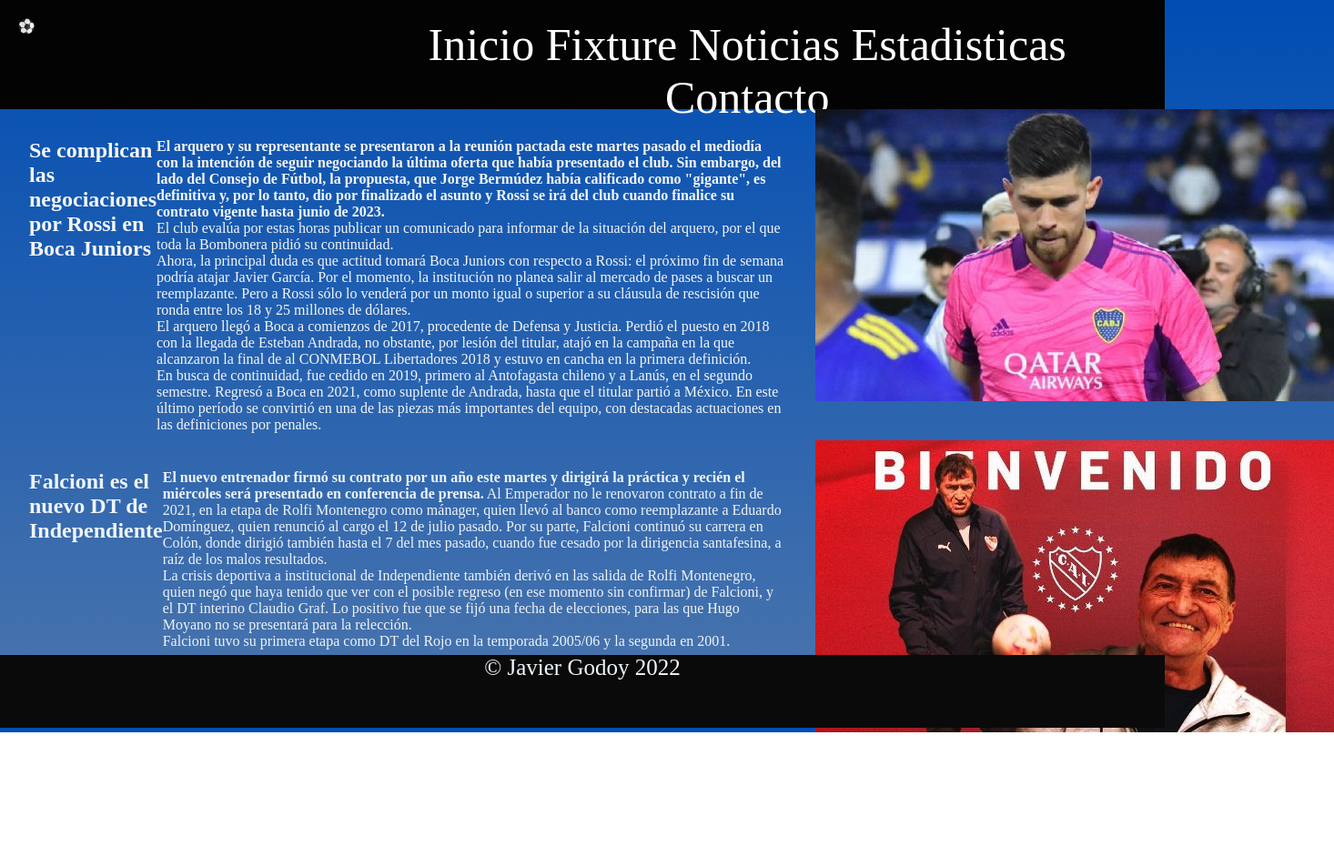
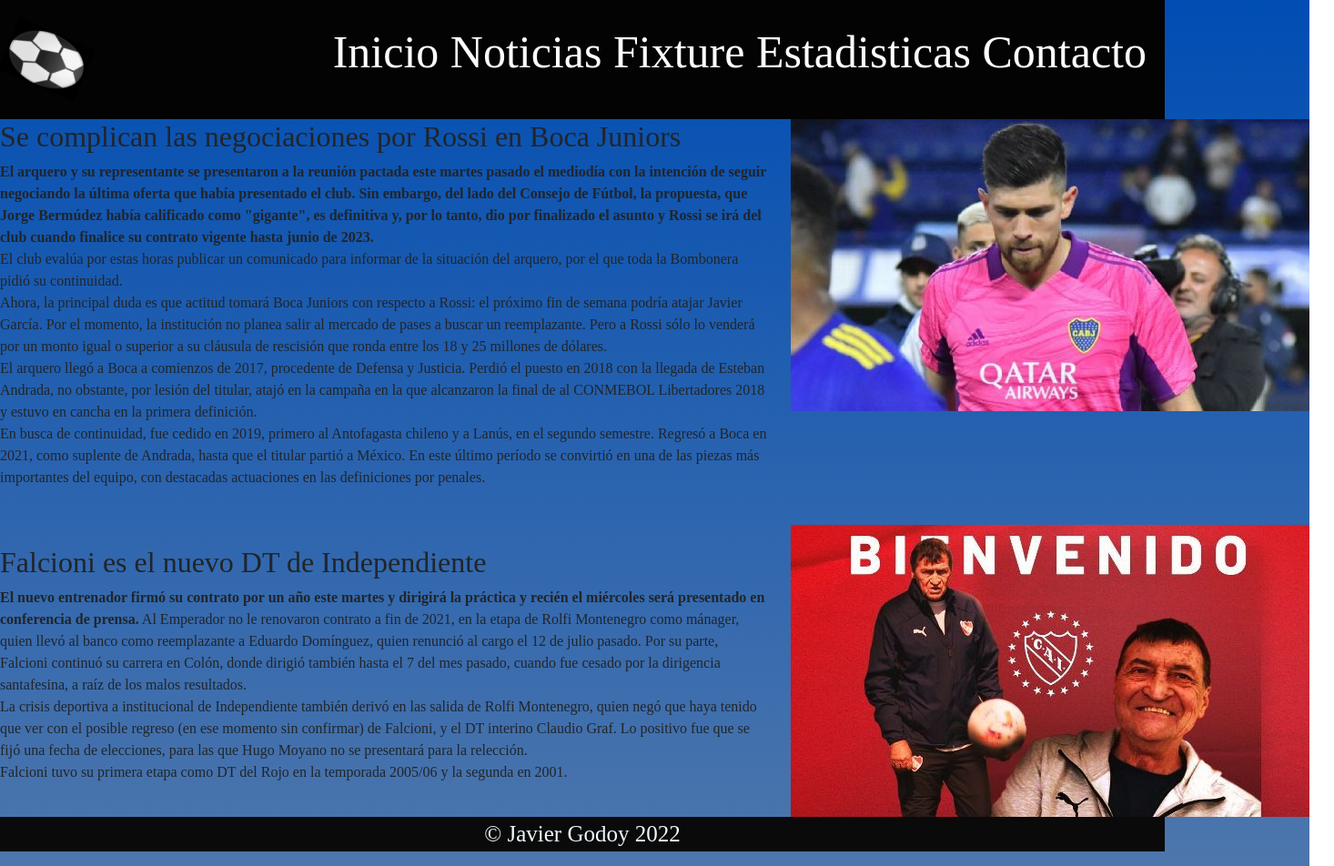
Before and after one commit to JaviGodoy10/argenfutbol, a plain HTML site: page pages/noticias.html in a window 1280 px wide. Shown: the whole page at 91% size, 1466 px wide, since content can reach past the window. Before the commit the page ends 805 px from the top, so only its background shows below. Drawn offline with nearby package versions, Linux system fonts and the light colour scheme; a web font is replaced by a local one.

Commit message:
aplico bootrap

```diff
--- a/css/estilo.css
+++ b/css/estilo.css
@@ -1,7 +1,7 @@
 @import url('https://fonts.googleapis.com/css2?family=Cormorant+SC:wght@300&family=Source+Sans+Pro&display=swap');
 
 
-*{
+* {
     margin: 0;
     padding: 0;
     box-sizing: border-box;
@@ -13,13 +13,15 @@
 body {
     font-family: 'Cormorant SC', serif;
     /* background-color: #004db3; */
-    background-image: linear-gradient(#004db3, #4d76ac );
+    background-image: linear-gradient(#004db3, #4d76ac);
 }
+
 .header {
     background-color: rgb(3, 3, 3);
     padding: 20;
     display: flex;
 }
+
 .logo {
     width: 5%;
     display: inline-block;
@@ -30,7 +32,7 @@
 
 }
 
-@keyframes pelota{
+@keyframes pelota {
 
     0% {
         transform: rotate(none);
@@ -49,58 +51,69 @@
     width: 100%;
 
 }
-.barranav{
-    float: right ;
+
+.barranav {
+    float: right;
     font-size: 50;
     text-align: center;
 }
-.barra a{
+
+.barra a {
     text-decoration: none;
     color: white;
 }
-.barra li{
+
+.barra li {
     display: inline-block;
     text-align: center;
 }
-.barra a:hover{
+
+.barra a:hover {
     color: rgb(0, 0, 255);
 }
+
 .equipos2 {
     width: 100%;
     /* height: 40%; */
     border: 1px solid rgb(12, 12, 12);
 }
 
-h3{margin: 5%;
+h3 {
+    margin: 5%;
     font-size: 30;
     justify-content: end;
     margin-bottom: 0%;
     align-items: center;
 
 }
+
 .titulo {
     text-align: center;
 }
-.titulo1{
+
+.titulo1 {
     margin: 3%;
     font-size: 55;
     align-items: flex-start;
 
 }
 
-.videos{
+.videos {
     padding-inline: 5%;
 }
-.footer{
+
+.footer {
     font-size: 25;
     text-align: center;
     background-color: rgb(10, 10, 10);
     color: rgb(240, 248, 255);
 
 }
+
 .estad {
     text-align: center;
 }
+
 .equipos {
     font-size: 30px;
     background-color: rgb(0, 0, 255);
@@ -110,26 +123,29 @@
 table {
     border-collapse: collapse;
 }
+
 .goleadores {
     background-color: rgb(0, 0, 255);
     color: rgb(238, 242, 247);
     border: 1px solid rgb(0, 0, 0);
 }
+
 .rossi {
     display: flex;
     flex-wrap: nowrap;
     margin-top: 2rem;
     margin-left: 2rem;
     margin-right: 2rem;
-    color:rgb(245, 246, 247)
+    color: rgb(245, 246, 247)
+}
 
-}
 .rossiph:hover {
-    transform:scale(0.9,0.9);
+    transform: scale(0.9, 0.9);
     transition: 2s;
     filter: grayscale(1);
 }
-.falcioni{
+
+.falcioni {
     display: flex;
     flex-wrap: nowrap;
     margin-top: 2rem;
@@ -137,14 +153,16 @@
     margin-right: 2rem;
     color: rgb(239, 244, 248);
 }
+
 .falcioniph:hover {
-    transform:scale(0.9,0.9);
+    transform: scale(0.9, 0.9);
     transition: 2s;
     filter: grayscale(1);
 }
 
 
-th , td{
+th,
+td {
     color: aliceblue;
     font-size: 25px;
     border: 2px solid white;
@@ -153,6 +171,7 @@
     padding-top: 10px;
 
 }
+
 th {
     background-color: blue;
     color: aliceblue;
@@ -172,26 +191,27 @@
 
 
 }
+
 .sub {
     text-align: center;
 }
 
 .contenedor-index {
     display: grid;
-grid-template-columns:1fr 1fr 1fr;
+    grid-template-columns: 1fr 1fr 1fr;
     grid-template-rows: auto 1fr auto;
     min-height: 100vh;
     grid-template-areas:
         "header header header"
         "main main main"
-"footer footer footer" ;
+        "footer footer footer";
 }
 
 header {
     grid-area: header;
 }
 
-main{
+main {
     grid-area: main;
 }
 
@@ -217,21 +237,25 @@
 
 }
 
-.fecha{
+.fecha {
     grid-area: fecha;
     display: flex;
     justify-content: center;
 }
+
 .jornada1 {
     grid-area: jornada1;
 }
+
 .jornada2 {
     grid-area: jornada2
 }
+
 .jornada3 {
     grid-area: jornada3;
 }
-.noticias{
+
+/* .noticias {
     display: grid;
     grid-template-columns: auto;
     grid-template-rows: 15% 75% 10%;
@@ -239,12 +263,13 @@
         "header "
         "main"
         "footer"
-}
+} */
+
 header {
     grid-area: header;
 }
 
-main{
+main {
     grid-area: main;
 }
 
@@ -254,7 +279,7 @@
 
 
 
-.main-noticias {
+/* .main-noticias {
     display: grid;
     grid-template-columns: 70% 30%;
     grid-template-rows: repeat(2, 50%);
@@ -262,33 +287,37 @@
     grid-template-areas:
         "rossi rossiph"
         "falcioni falcioniph"
-    }
+} */
 
 
 
 .rossi {
     grid-area: rossi;
 }
+
 .rossiph {
     grid-area: rossiph;
 }
+
 .falcioni {
     grid-area: falcioni;
 }
+
 .falcioniph {
     grid-area: falcioniph;
 }
 
-.contenedor-estad{
+.contenedor-estad {
     display: grid;
     grid-template-columns: 100%;
     grid-template-rows: auto 1fr auto;
     grid-template-areas:
         "header"
         "main"
-    "footer"  ;
+        "footer";
 }
-.tablas{
+
+.tablas {
     display: grid;
     grid-template-columns: 50% 50%;
     grid-template-rows: 10% 90%;
@@ -297,18 +326,18 @@
         "tabla1 tabla2"
 }
 
-.estad{
+.estad {
     grid-area: estad;
 }
 
-.tabla1{
+.tabla1 {
     grid-area: tabla1;
     display: flex;
     justify-content: center;
     padding: 1rem;
 }
 
-.tabla2{
+.tabla2 {
     grid-area: tabla2;
     display: flex;
     align-content: center;
@@ -316,19 +345,23 @@
 }
 
 @media all and (max-width: 440px) {
-    .barra{
+    .barra {
         display: none;
     }
-    .titulo1{
+
+    .titulo1 {
         font-size: 25;
     }
+
     .subtitulo {
         font-size: 18;
 
     }
+
     .videos iframe {
         width: 100%;
     }
+
     .main-fixture {
         padding: 1rem;
         grid-template-columns: 1fr;
@@ -342,7 +375,7 @@
             "lunes";
     }
 
-    .main-noticias {
+    /* .main-noticias {
         grid-template-columns: 100%;
         grid-template-rows: auto auto auto auto;
         grid-row-gap: 4rem;
@@ -351,19 +384,22 @@
             "rossi"
             "falcioniph"
             "falcioni"
-        }
-        .rossi {
+    } */
+
+    /* .rossi {
         flex-wrap: wrap;
         margin-top: 0rem;
         margin-left: 0rem;
         margin-right: 0rem;
 
 
-        }
-        .rossiph {
+    } */
+
+    /* .rossiph {
         width: 80%;
-        }
-        .tablas{
+    } */
+
+    .tablas {
         grid-template-columns: 100%;
         grid-template-rows: auto auto auto;
         grid-template-areas:
@@ -371,6 +407,14 @@
             "tabla1"
             "tabla2"
     }
-        .tabla1 .equipos{
+
+    .tabla1 .equipos {
         font-size: 10px;
     }
+
+    .slide {
+        margin-top: 10px;
+    }
+    .slide img {
+        height: 65vh;
+    }
--- a/pages/noticias.html
+++ b/pages/noticias.html
@@ -1,60 +1,131 @@
 <html lang="es">
+
 <head>
     <meta charset="UTF-8">
     <meta http-equiv="X-UA-Compatible" content="IE=edge">
     <meta name="viewport" content="width=device-width, initial-scale=1.0">
+    <link href="https://cdn.jsdelivr.net/npm/bootstrap@5.1.3/dist/css/bootstrap.min.css" rel="stylesheet"
+        integrity="sha384-1BmE4kWBq78iYhFldvKuhfTAU6auU8tT94WrHftjDbrCEXSU1oBoqyl2QvZ6jIW3" crossorigin="anonymous">
     <link rel="stylesheet" href="../css/estilo.css">
     <title>ArgenFutbol</title>
 </head>
+
 <body class="noticias">
     <header class="header">
-        <div>
-            <img src="../img/26bd.jpg" alt="logo de la web" class="logo" >
-        </div>
-
-
+        <img src="../img/26bd.jpg" alt="logo de la web" class="logo">
         <nav class="barra">
             <ul class="barranav">
                 <li><a href="../index.html">Inicio</a></li>
+                <li><a href="./noticias.html">Noticias</a></li>
                 <li><a href="./fixture.html">Fixture</a></li>
-            <li><a href="./noticias.html">Noticias</a></li>
                 <li><a href="./estadisticas.html">Estadisticas</a></li>
                 <li><a href="./contacto.html">Contacto</a></li>
             </ul>
 
         </nav>
     </header>
+
     <main class="main-noticias">
+        <div class="conteiner" >
+            <div class="row">
+                <div class="col-12 col-md-8 align-self-center justify-content-md-center" class="rossi">
+                    <h2>Se complican las negociaciones por Rossi en Boca Juniors</h2>
+                    <p><b>
+                            El arquero y su representante se presentaron a la reunión pactada este martes pasado el
+                            mediodía con
+                            la intención de seguir negociando la última oferta que había presentado el club. Sin
+                            embargo, del
+                            lado del Consejo de Fútbol, la propuesta, que Jorge Bermúdez había calificado como
+                            "gigante", es
+                            definitiva y, por lo tanto, dio por finalizado el asunto y Rossi se irá del club cuando
+                            finalice su
+                            contrato vigente hasta junio de 2023.</b> <br>
+                        El club evalúa por estas horas publicar un comunicado para informar de la situación del arquero,
+                        por el
+                        que toda la Bombonera pidió su continuidad. <br>
 
-        <div class="rossi">
+                        Ahora, la principal duda es que actitud tomará Boca Juniors con respecto a Rossi: el próximo fin
+                        de
+                        semana podría atajar Javier García. Por el momento, la institución no planea salir al mercado de
+                        pases a
+                        buscar un reemplazante. Pero a Rossi sólo lo venderá por un monto igual o superior a su cláusula
+                        de
+                        rescisión que ronda entre los 18 y 25 millones de dólares. <br>
 
-            <h2>Se complican las negociaciones por Rossi en Boca Juniors</h2>
-            <p ><b>
-                El arquero y su representante se presentaron a la reunión pactada este martes pasado el mediodía con la intención de seguir negociando la última oferta que había presentado el club. Sin embargo, del lado del Consejo de Fútbol, la propuesta, que Jorge Bermúdez había calificado como "gigante", es definitiva y, por lo tanto, dio por finalizado el asunto y Rossi se irá del club cuando finalice su contrato vigente hasta junio de 2023.</b> <br>
-El club evalúa por estas horas publicar un comunicado para informar de la situación del arquero, por el que toda la Bombonera pidió su continuidad. <br>
+                        El arquero llegó a Boca a comienzos de 2017, procedente de Defensa y Justicia. Perdió el puesto
+                        en 2018
+                        con la llegada de Esteban Andrada, no obstante, por lesión del titular, atajó en la campaña en
+                        la que
+                        alcanzaron la final de al CONMEBOL Libertadores 2018 y estuvo en cancha en la primera
+                        definición. <br>
 
-Ahora, la principal duda es que actitud tomará Boca Juniors con respecto a Rossi: el próximo fin de semana podría atajar Javier García. Por el momento, la institución no planea salir al mercado de pases a buscar un reemplazante. Pero a Rossi sólo lo venderá por un monto igual o superior a su cláusula de rescisión que ronda entre los 18 y 25 millones de dólares. <br>
-
-El arquero llegó a Boca a comienzos de 2017, procedente de Defensa y Justicia. Perdió el puesto en 2018 con la llegada de Esteban Andrada, no obstante, por lesión del titular, atajó en la campaña en la que alcanzaron la final de al CONMEBOL Libertadores 2018 y estuvo en cancha en la primera definición. <br>
-
-En busca de continuidad, fue cedido en 2019, primero al Antofagasta chileno y a Lanús, en el segundo semestre. Regresó a Boca en 2021, como suplente de Andrada, hasta que el titular partió a México. En este último período se convirtió en una de las piezas más importantes del equipo, con destacadas actuaciones en las definiciones por penales.
+                        En busca de continuidad, fue cedido en 2019, primero al Antofagasta chileno y a Lanús, en el
+                        segundo
+                        semestre. Regresó a Boca en 2021, como suplente de Andrada, hasta que el titular partió a
+                        México. En
+                        este último período se convirtió en una de las piezas más importantes del equipo, con destacadas
+                        actuaciones en las definiciones por penales.
                     </p>
                     <br>
                     </div>
+                    <div class="col-12 col-md-4">
                         <img class="rossiph" src="../img/rossi.jfif" alt="Rossi">
-        <div class="falcioni">
-            <h2>Falcioni es el nuevo DT de Independiente</h2>
-                <p><b>El nuevo entrenador firmó su contrato por un año este martes y dirigirá la práctica y recién el miércoles será presentado en conferencia de prensa.</b>
-                Al Emperador no le renovaron contrato a fin de 2021, en la etapa de Rolfi Montenegro como mánager, quien llevó al banco como reemplazante a Eduardo Domínguez, quien renunció al cargo el 12 de julio pasado. Por su parte, Falcioni continuó su carrera en Colón, donde dirigió también hasta el 7 del mes pasado, cuando fue cesado por la dirigencia santafesina, a raíz de los malos resultados. <br>La crisis deportiva a institucional de Independiente también derivó en las salida de Rolfi Montenegro, quien negó que haya tenido que ver con el posible regreso (en ese momento sin confirmar) de Falcioni, y el DT interino Claudio Graf. Lo positivo fue que se fijó una fecha de elecciones, para las que Hugo Moyano no se presentará para la relección. <br>Falcioni tuvo su primera etapa como DT del Rojo en la temporada 2005/06 y la segunda en 2001.</p>
+                    </div>
 
             </div>
+        </div>
+
+        <div class="conteiner-fluid">
+            <div class="row">
+                <div class="col-12 col-md-8 align-self-center justify-content-md-center" class="falcioni">
+                    <h2>Falcioni es el nuevo DT de Independiente</h2>
+                    <p><b>El nuevo entrenador firmó su contrato por un año este martes
+                            y dirigirá la práctica y recién
+                            el
+                            miércoles será presentado en conferencia de prensa.</b>
+                        Al Emperador no le renovaron contrato a fin de 2021, en la etapa de Rolfi Montenegro
+                        como
+                        mánager, quien
+                        llevó al banco como reemplazante a Eduardo Domínguez, quien renunció al cargo el 12 de
+                        julio
+                        pasado. Por
+                        su parte, Falcioni continuó su carrera en Colón, donde dirigió también hasta el 7 del
+                        mes
+                        pasado, cuando
+                        fue cesado por la dirigencia santafesina, a raíz de los malos resultados. <br>La crisis
+                        deportiva a
+                        institucional de Independiente también derivó en las salida de Rolfi Montenegro, quien
+                        negó que
+                        haya
+                        tenido que ver con el posible regreso (en ese momento sin confirmar) de Falcioni, y el
+                        DT
+                        interino
+                        Claudio Graf. Lo positivo fue que se fijó una fecha de elecciones, para las que Hugo
+                        Moyano no
+                        se
+                        presentará para la relección. <br>Falcioni tuvo su primera etapa como DT del Rojo en la
+                        temporada
+                        2005/06 y la segunda en 2001.</p>
+                        </div>
+                    <div class="col-12 col-md-4">
                     <img class="falcioniph" src="../img/falcioni.jfif" alt="falcioni">
+                    </div>
+                </div>
+            </div>
 
+        </div>
+
+        </div>
+        </div>
 
     </main>
 
     <footer class="footer">
         <p> &#169 Javier Godoy 2022</p>
     </footer>
+    <script src="https://cdn.jsdelivr.net/npm/bootstrap@5.1.3/dist/js/bootstrap.bundle.min.js"
+        integrity="sha384-ka7Sk0Gln4gmtz2MlQnikT1wXgYsOg+OMhuP+IlRH9sENBO0LRn5q+8nbTov4+1p"
+        crossorigin="anonymous"></script>
 </body>
+
 </html>
```
Also changed, not shown: index.html (+70 -14 lines), pages/contacto.html (+7 -5 lines), pages/estadisticas.html (+3 -1 lines), pages/fixture.html (+12 -4 lines), img/16500290462018.jpg (deleted), img/4OP5L3OFRVGZHDL3YITIEAMQUY.jpg (deleted), img/Estudiantes_Boca_River_Racing_Copa_Liga_Profesional_cuartos_de_final_2022.webp (added), img/LPF_Ok.jpg (added), img/jugadores.jpg (added), img/pelota.jpg (added). Lines whose indentation alone changed are shown as unchanged.
